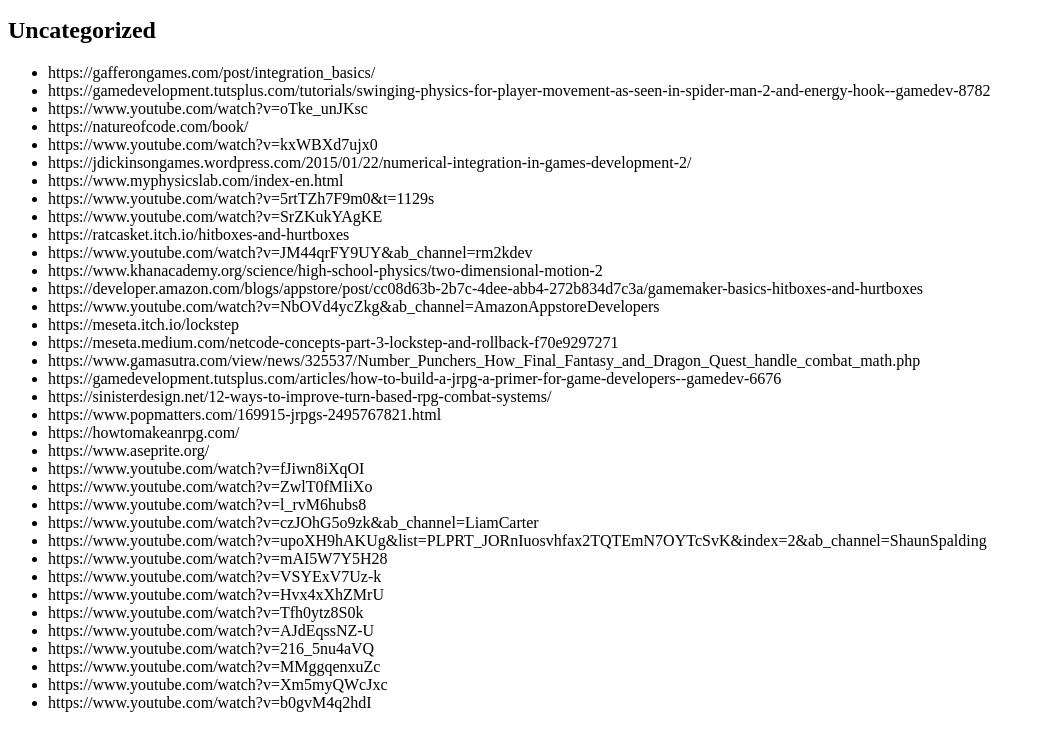
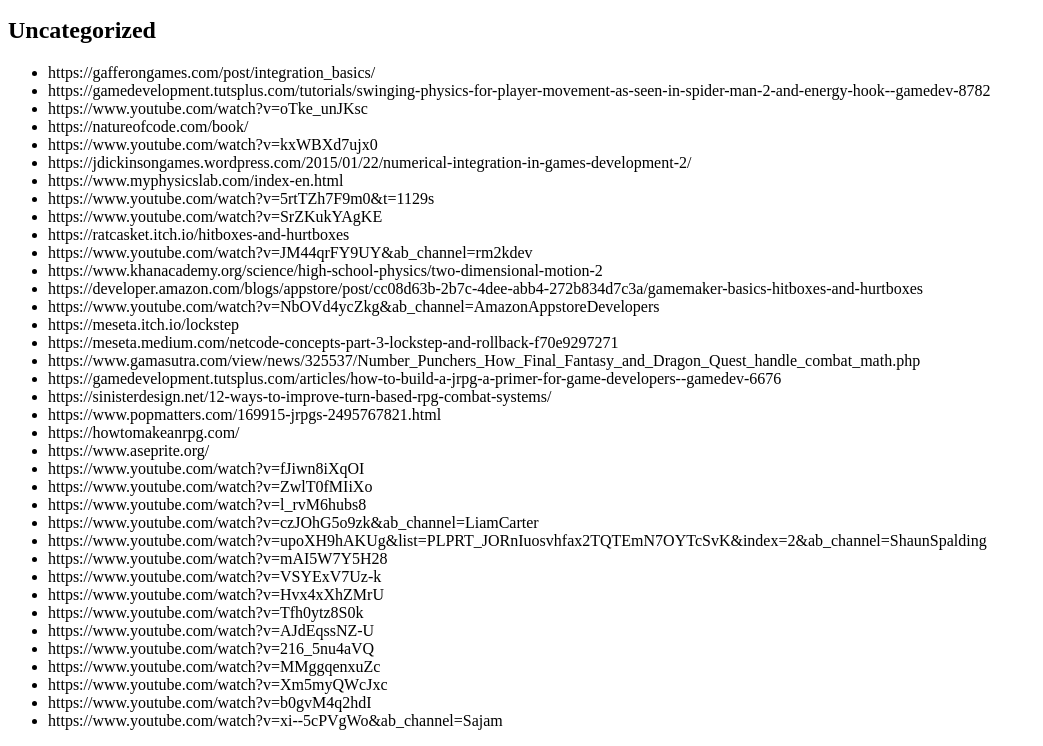
Before and after one commit to OTheTrain/gamedev-resources, a plain HTML site: page index.html in a window 1280 px wide. Shown: the part 476-1222 px from the top of the page, without its empty margins (0-1043 px from the left). Drawn offline with Linux system fonts and the light colour scheme.

Commit message:
added link

```diff
--- a/index.html
+++ b/index.html
@@ -87,6 +87,8 @@
     <li>https://www.youtube.com/watch?v=MMggqenxuZc</li>
     <li>https://www.youtube.com/watch?v=Xm5myQWcJxc</li>
     <li>https://www.youtube.com/watch?v=b0gvM4q2hdI</li>
+
+    <li>https://www.youtube.com/watch?v=xi--5cPVgWo&ab_channel=Sajam</li>
   </ul>
 
 
```
